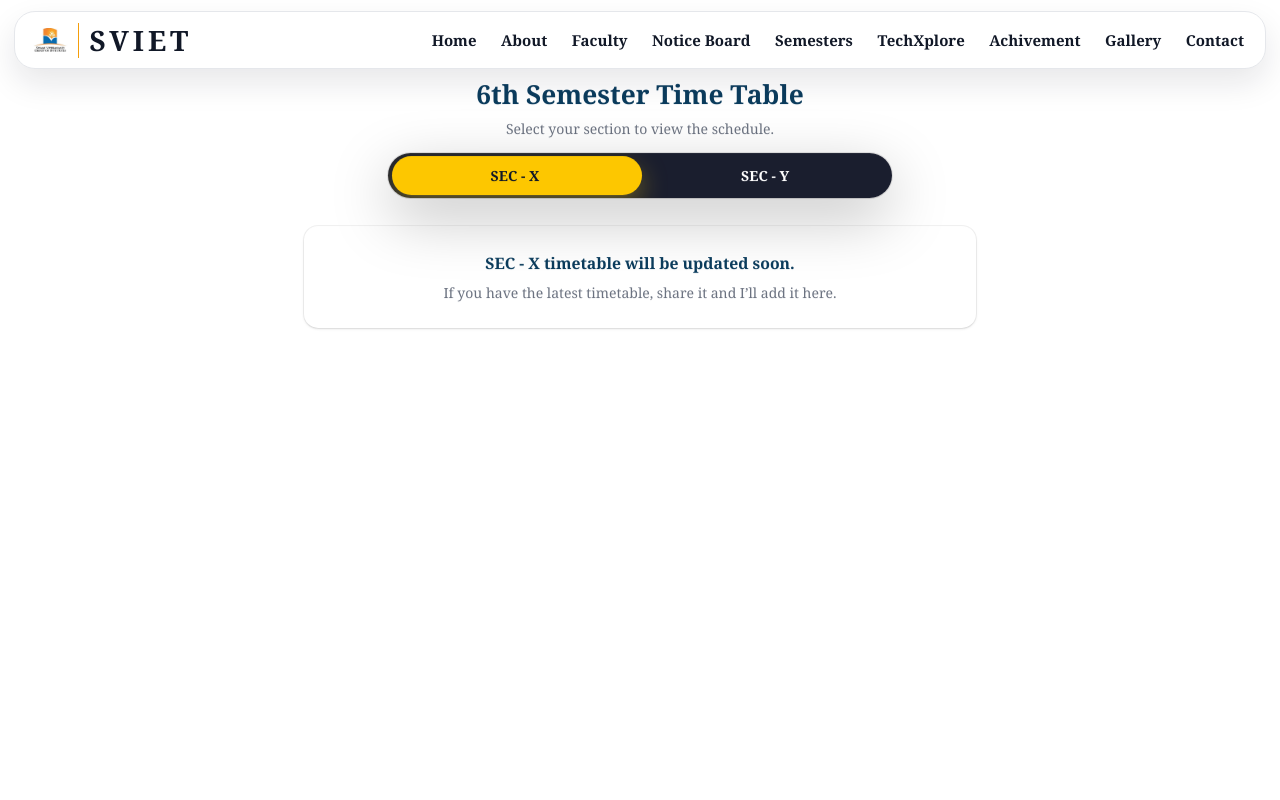
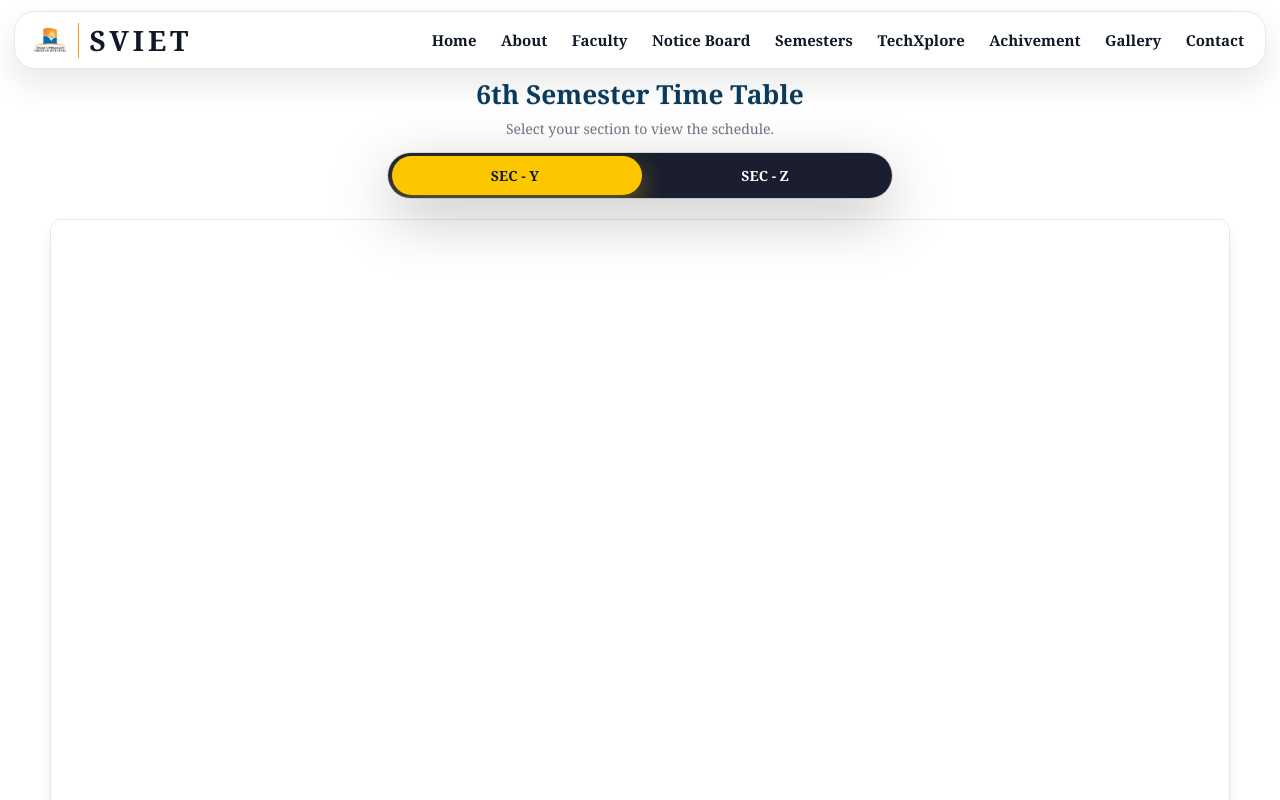
Before and after one commit to surajchandr1c/SVIET-CSE, a Next.js app: page /semester/6thSem/timetable in a window 1280 px wide. Shown: the top 800 px of the page. Built offline with nearby package versions, Linux system fonts and the light colour scheme.

Commit message:
Rename 6th sem timetable tabs to Y/Z

```diff
--- a/app/(main)/semester/6thSem/timetable/SectionTabsClient.tsx
+++ b/app/(main)/semester/6thSem/timetable/SectionTabsClient.tsx
@@ -2,11 +2,11 @@
 
 import { useMemo } from "react";
 
-export type SectionKey = "x" | "y";
+export type SectionKey = "y" | "z";
 
 const tabs: { key: SectionKey; label: string }[] = [
-  { key: "x", label: "SEC - X" },
   { key: "y", label: "SEC - Y" },
+  { key: "z", label: "SEC - Z" },
 ];
 
 export default function SectionTabsClient({
--- a/app/(main)/semester/6thSem/timetable/page.tsx
+++ b/app/(main)/semester/6thSem/timetable/page.tsx
@@ -4,7 +4,7 @@ import { useState } from "react";
 import { AnimatePresence, motion } from "framer-motion";
 import SectionTabsClient, { type SectionKey } from "./SectionTabsClient";
 
-function Placeholder({ section }: { section: "X" }) {
+function Placeholder({ section }: { section: "Z" }) {
   return (
     <div className="mx-auto mt-8 max-w-3xl rounded-2xl bg-white p-7 text-center shadow-sm ring-1 ring-black/5">
       <p className="text-lg font-semibold text-[#0b3c5d]">
@@ -32,7 +32,7 @@ function SectionYTimetableEmbed() {
 }
 
 export default function TimetablePage() {
-  const [section, setSection] = useState<SectionKey>("x");
+  const [section, setSection] = useState<SectionKey>("y");
 
   return (
     <div className="min-h-screen bg-transparent p-6">
@@ -53,7 +53,7 @@ export default function TimetablePage() {
           exit={{ opacity: 0, y: -8 }}
           transition={{ duration: 0.2 }}
         >
-          {section === "x" ? <Placeholder section="X" /> : <SectionYTimetableEmbed />}
+          {section === "y" ? <SectionYTimetableEmbed /> : <Placeholder section="Z" />}
         </motion.div>
       </AnimatePresence>
     </div>
```
